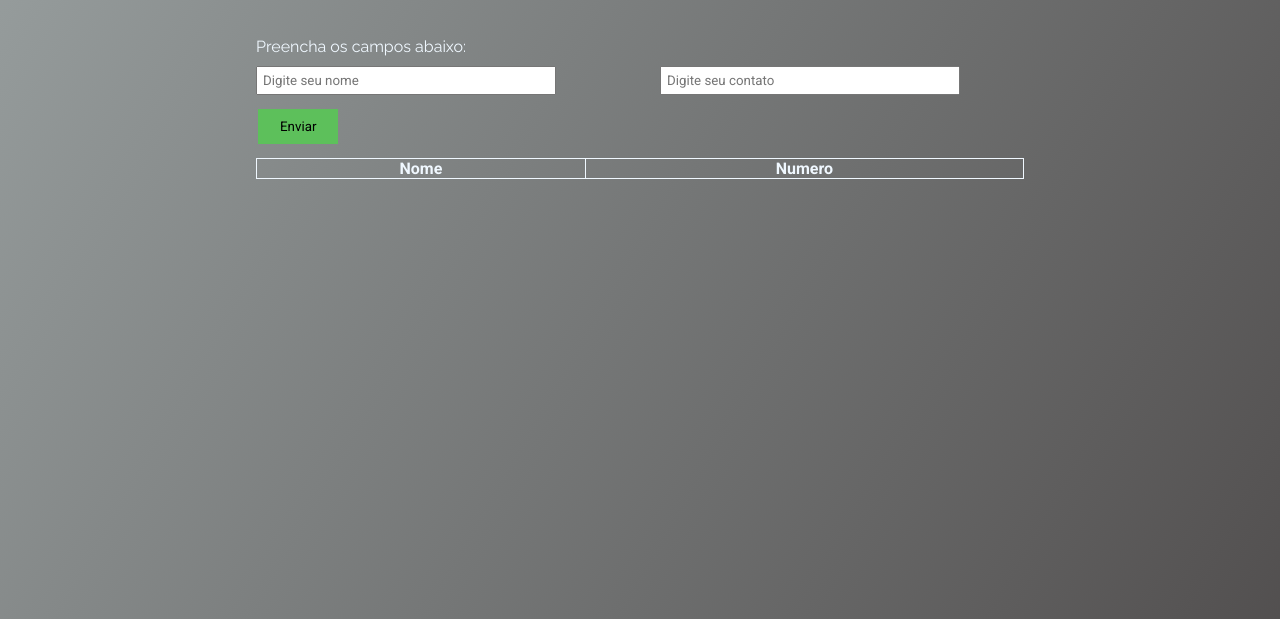
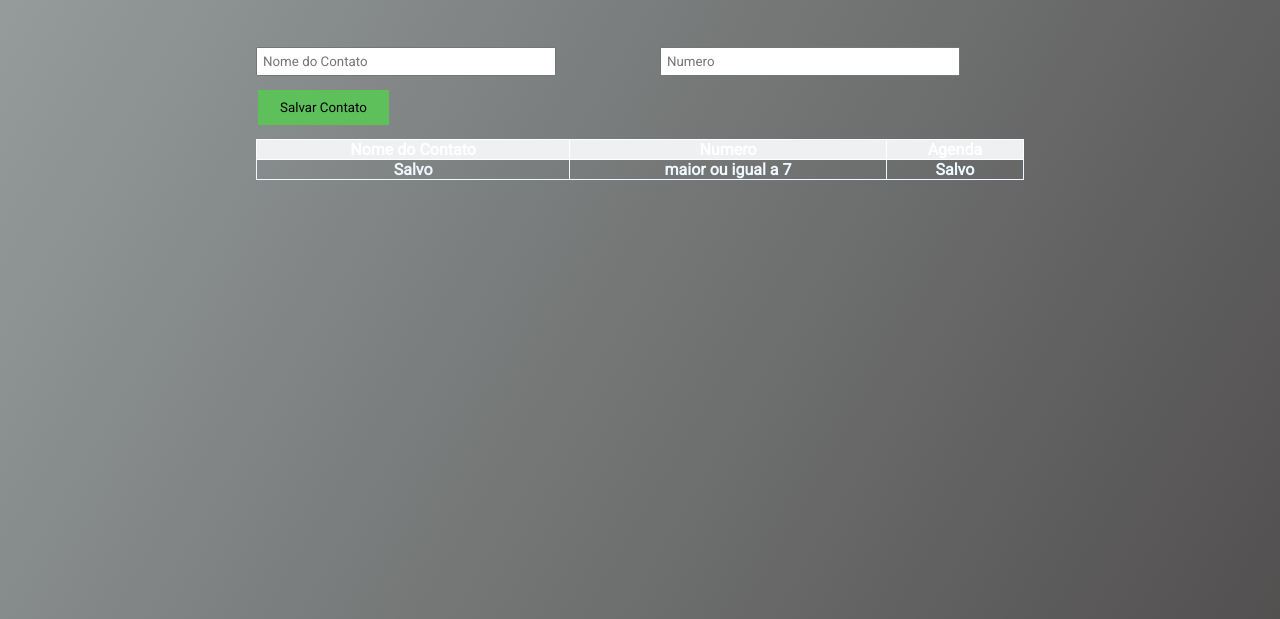
Before and after one commit to korattha/formulario-de-registro, a plain HTML site: page index.html in a window 1280 px wide. Shown: the part 181-800 px from the top of the page. Drawn offline with Linux system fonts and the light colour scheme.

Commit message:
Update index.html

```diff
--- a/index.html
+++ b/index.html
@@ -2,45 +2,43 @@
 <html lang="pt-br">
     <head>
         <meta charset="UTF-8">
-    <meta name="viewport" content="width=device-width, initial-scale=1.0">
-    <title>Atividade Ebac - Modulo 8</title>
-    <link rel="stylesheet" href="/main.css">
-
+        <meta http-equiv="X-UA-Compatible" content="IE-edge">
+        <meta name-="viewport" content="width-device-width, initial-scale-1.0">
+        <title>formulario de registro</title>
         <link rel="preconnect" href="https://fonts.googleapis.com">
         <link rel="preconnect" href="https://fonts.gstatic.com" crossorigin>
-    <link href="https://fonts.googleapis.com/css2?family=Roboto:ital,wght@0,100;0,300;0,400;0,500;0,700;0,900;1,100;1,300;1,400;1,500;1,700;1,900&display=swap" rel="stylesheet">
-
-    <link rel="preconnect" href="https://fonts.googleapis.com">
-    <link rel="preconnect" href="https://fonts.gstatic.com" crossorigin>
-    <link href="https://fonts.googleapis.com/css2?family=Raleway:ital,wght@0,100..900;1,100..900&family=Roboto:ital,wght@0,100;0,300;0,400;0,500;0,700;0,900;1,100;1,300;1,400;1,500;1,700;1,900&display=swap" rel="stylesheet">
-
+        <link href="https://fonts.googleapis.com/css2?family=Open+Sans:ital,wght@0,300..800;1,300..800&family=Poppins:wght@400;800&family=Roboto&family=Roboto+Condensed:ital,wght@0,100..900;1,100..900&display=swap" rel="stylesheet">
+        <link rel="stylesheet" href="./main.css">
     </head>
     <body>
+        <div class="container">
             <header>
-        <h1>Formulário de Registro</h1>
+                <h1>Agenda de Contatos</h1>
             </header>
-
-    <div>
-        <p>Preencha os campos abaixo:</p>
-        <form id="form-registro">
-            <input type="text" id="nome-completo" required placeholder="Digite seu nome" required>
-            <input type="tel" id="numero-tel" required placeholder="Digite seu contato" required>
-            <button type="submit">Enviar</button>
+            <form id="formulario">
+                <input type="text" id="atividade" required placeholder="Nome do Contato"/>
+                <input type="number" id="nota" required placeholder="Numero" min="0"/>
+                <button type="submit">Salvar Contato</button>
             </form>
-    </div>
-
-    <div>
-        <table style="width:100%">
+            <table cellspacing="0">
                 <thead>
                     <tr>
-                    <td>Nome</td>
-                    <td>Numero</td>
+                        <th>Nome do Contato</th>
+                        <th>Numero</th>
+                        <th>Agenda</th>
                     </tr>
                 </thead>
+                <tbody>
+                </tbody>
+                <tfoot>
+                    <tr>
+                        <td>Salvo</td>
+                        <td>maior ou igual a 7</td>
+                        <td><span class="Salvo"></span>Salvo</td>
+                    </tr>
+                </tfoot>
             </table>
         </div>
-    <script src="/main.js"></script>
-
-
+        <script src="./main.js"></script>
     </body>
 </html>
```
Lines whose indentation alone changed are shown as unchanged.
